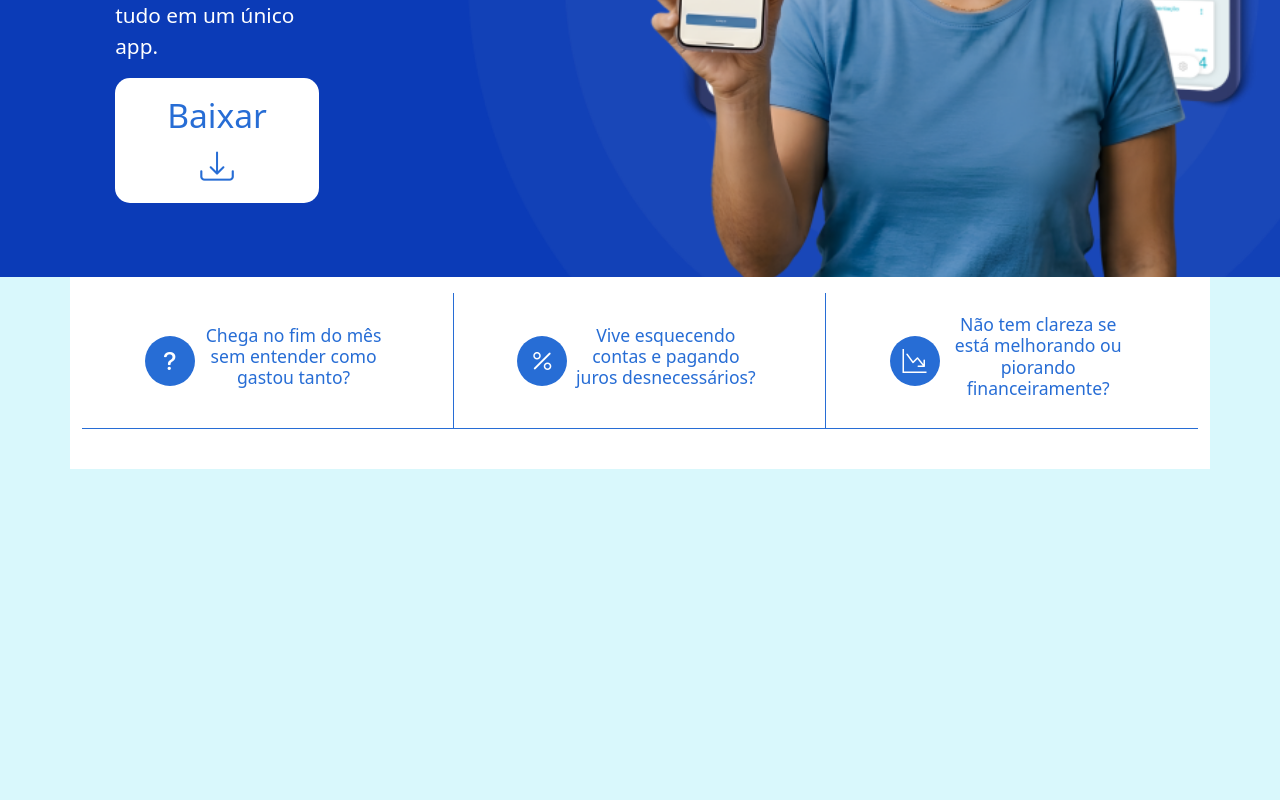
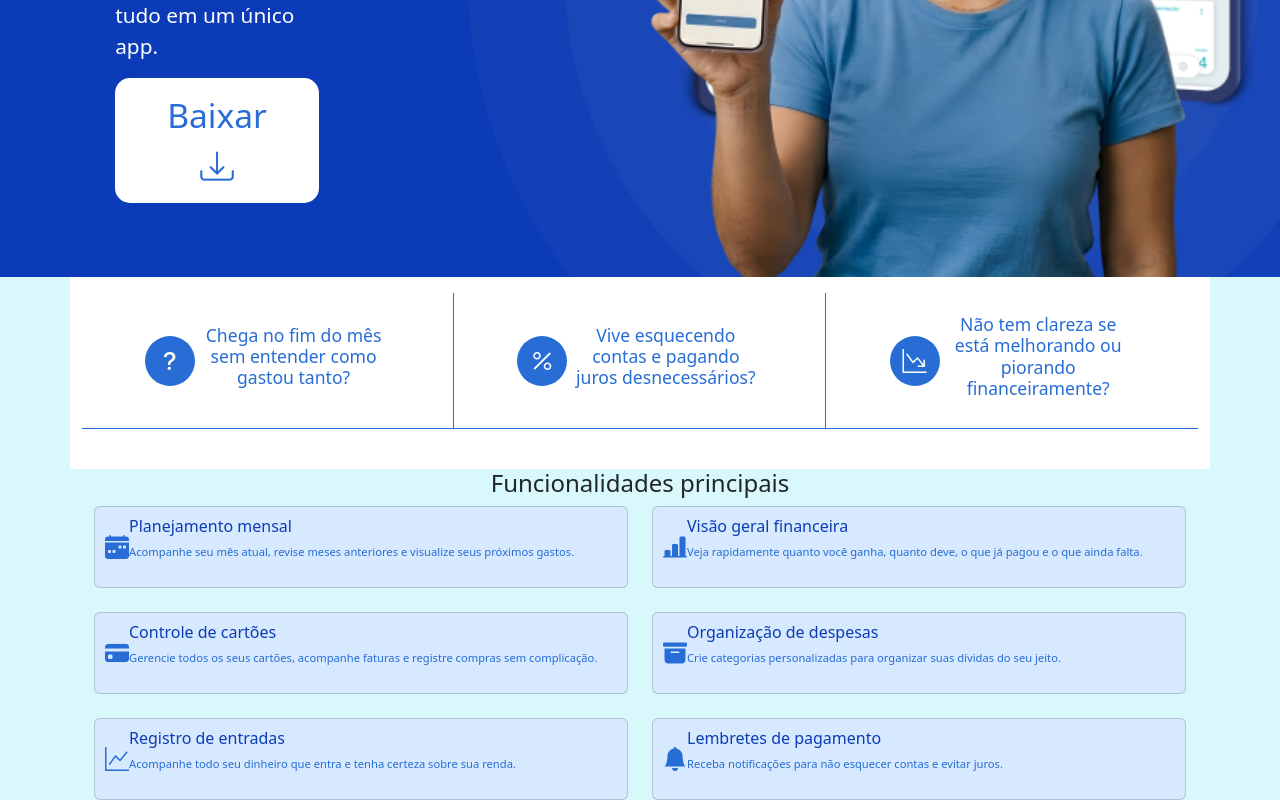
Before and after one commit to ViniciusKLima/ControleFinanceiro-WEB, a React (Vite) app: page / in a window 1280 px wide. Shown: the part 483-1283 px from the top of the page. Before the commit the page ends 952 px from the top, so only its background shows below. Built offline with nearby package versions, Linux system fonts and the light colour scheme.

Commit message:
estruturando funcionalidades

```diff
--- a/src/App.jsx
+++ b/src/App.jsx
@@ -1,4 +1,5 @@
 import "./App.css";
+import Funcionalidades from "./Components/funcionalidades/funcionalidades";
 import Header from "./Components/header/header";
 import Hero from "./Components/hero/hero"
 import Problemas from "./Components/problemas/problemas"
@@ -10,6 +11,7 @@ function App() {
       <main>
         <Hero />
         <Problemas />
+        <Funcionalidades />
       </main>
     </>
   );
--- /dev/null
+++ b/src/Components/funcionalidades/funcionalidades.css
@@ -0,0 +1,36 @@
+.funcionalidades{
+    width: auto;
+    height: auto;
+
+    .icone-funcionalidades {
+        color: var(--azul-principal);
+        font-size: 1.5rem;
+    }
+
+    .card{
+        padding: 10px;
+        background: var(--bg-secundario);
+
+        .tt-card{
+            color: var(--bg-principal);
+            font-size: 1rem;
+        }
+
+        .p-card{
+            color: var(--azul-principal);
+            font-size: 0.7rem;
+        }
+    }
+}
+
+@media (min-width: 768px) {
+  .conteudo-card {
+    display: flex;
+    flex-direction: column;
+    justify-content: center;
+  }
+
+  .icone-funcionalidades {
+    font-size: 2rem;
+  }
+}
--- /dev/null
+++ b/src/Components/funcionalidades/funcionalidades.jsx
@@ -0,0 +1,65 @@
+import "./funcionalidades.css";
+
+function Funcionalidades() {
+  const itens = [
+    {
+      icone: "bi bi-calendar-week-fill",
+      titulo: "Planejamento mensal",
+      descricao:
+        "Acompanhe seu mês atual, revise meses anteriores e visualize seus próximos gastos.",
+    },
+    {
+      icone: "bi bi-bar-chart-line-fill",
+      titulo: "Visão geral financeira",
+      descricao:
+        "Veja rapidamente quanto você ganha, quanto deve, o que já pagou e o que ainda falta.",
+    },
+    {
+      icone: "bi bi-credit-card-fill",
+      titulo: "Controle de cartões",
+      descricao:
+        "Gerencie todos os seus cartões, acompanhe faturas e registre compras sem complicação.",
+    },
+    {
+      icone: "bi bi-archive-fill",
+      titulo: "Organização de despesas",
+      descricao:
+        "Crie categorias personalizadas para organizar suas dívidas do seu jeito.",
+    },
+    {
+      icone: "bi bi-graph-up",
+      titulo: "Registro de entradas",
+      descricao:
+        "Acompanhe todo seu dinheiro que entra e tenha certeza sobre sua renda.",
+    },
+    {
+      icone: "bi bi-bell-fill",
+      titulo: "Lembretes de pagamento",
+      descricao: "Receba notificações para não esquecer contas e evitar juros.",
+    },
+  ];
+
+  return (
+    <section className="funcionalidades container d-flex flex-column align-items-center">
+      <h4 className="">Funcionalidades principais</h4>
+      <div className="container">
+        <article className="container-card row row-cols-2 gx-4 gy-4">
+          {itens.map((item, index) => (
+            <div className="col d-flex" key={index}>
+              <div className="card d-flex flex-md-row align-items-md-center w-100">
+                <i className={`icone-funcionalidades ${item.icone}`}></i>
+
+                <div className="conteudo-card">
+                    <h4 className="tt-card">{item.titulo}</h4>
+                    <p className="p-card">{item.descricao}</p>
+                </div>
+              </div>
+            </div>
+          ))}
+        </article>
+      </div>
+    </section>
+  );
+}
+
+export default Funcionalidades;
```
